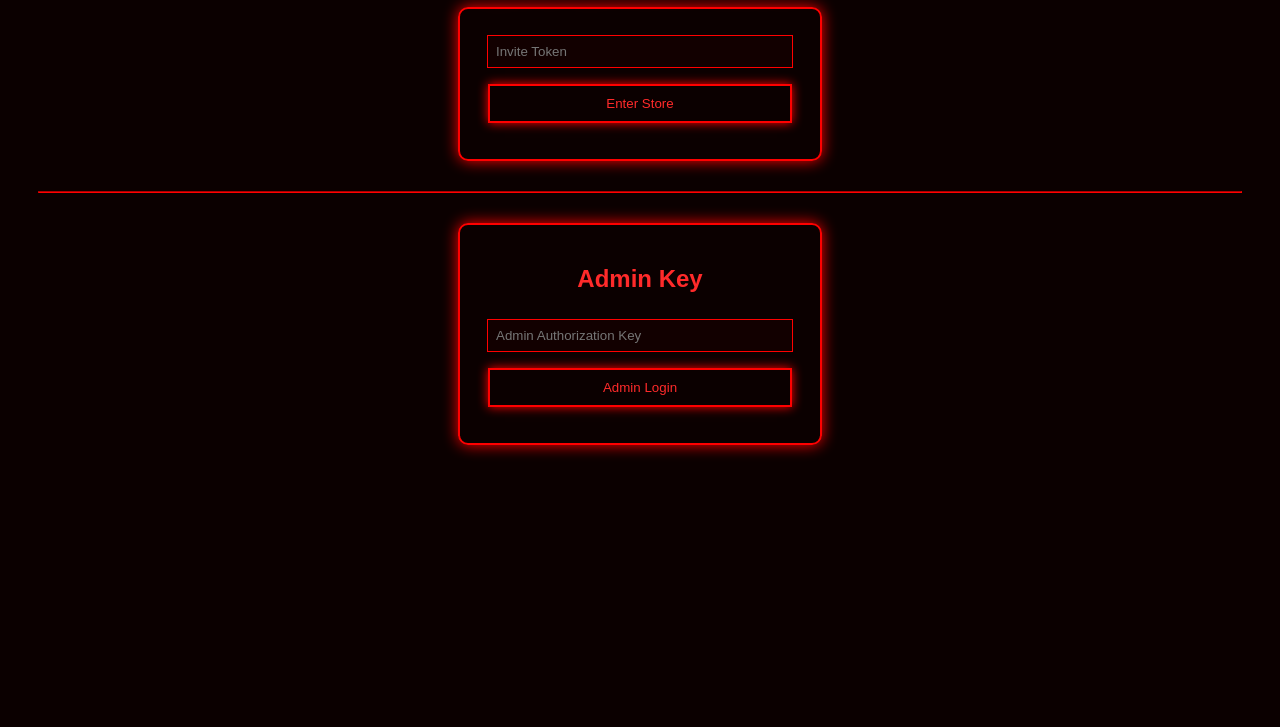
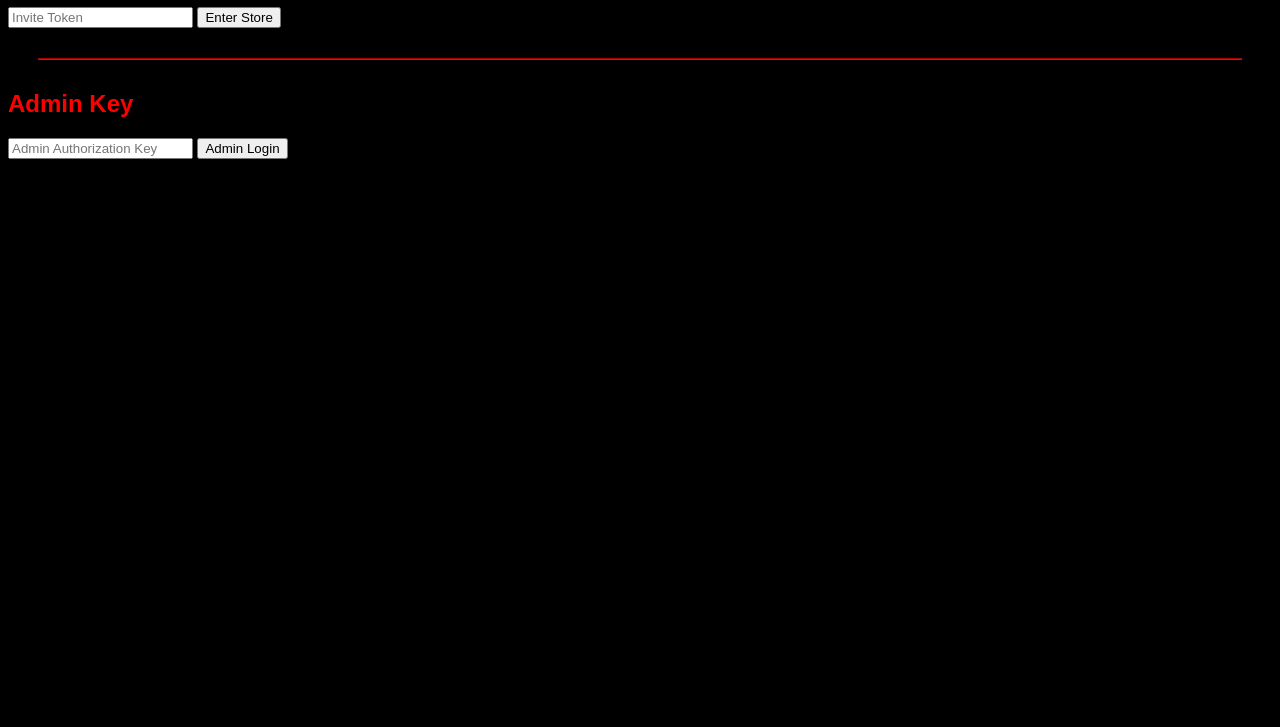
Before and after one commit to v1leshop/v1leshop, a plain HTML site: page token.html in a window 1280 px wide. Shown: the part 73-800 px from the top of the page. Drawn offline with Linux system fonts and the light colour scheme.

Commit message:
Update style.css

```diff
--- a/style.css
+++ b/style.css
@@ -1,74 +1,44 @@
-.xp-bar {
-    width: 80%;
-    height: 14px;
-    border: 2px solid #ff0000;
-    margin: 15px auto;
-    box-shadow: 0 0 10px #ff0000;
+body {
+  background: black;
+  color: red;
+  font-family: Arial;
 }
 
-#xpFill {
-    height: 100%;
-    width: 0%;
-    background: #ff0000;
-    box-shadow: 0 0 15px #ff0000;
+.neon-title {
+  text-align: center;
+  text-shadow: 0 0 15px red;
 }
 
-#userBadge {
-    font-size: 18px;
-    margin-bottom: 10px;
-    text-shadow: 0 0 10px #ff0000;
+.neon-btn {
+  border: 2px solid red;
+  background: transparent;
+  color: red;
+  padding: 10px;
+  margin: 5px;
+  box-shadow: 0 0 10px red;
 }
 
-body {
-    background: #0b0000;
-    color: #ff2a2a;
-    font-family: Arial, sans-serif;
-    text-align: center;
+.neon-btn.small {
+  padding: 6px 14px;
 }
 
-.neon-text {
-    color: #ff2a2a;
-    text-shadow:
-        0 0 5px #ff0000,
-        0 0 10px #ff0000,
-        0 0 20px #ff0000,
-        0 0 40px #ff0000;
+.product {
+  border: 1px solid red;
+  padding: 10px;
+  margin: 10px;
 }
 
-.auth-box {
-    border: 2px solid #ff0000;
-    box-shadow: 0 0 15px #ff0000;
-    padding: 20px;
-    width: 320px;
-    margin: 20px auto;
-    border-radius: 10px;
+.modal {
+  display: none;
+  position: fixed;
+  inset: 0;
+  background: rgba(0,0,0,0.9);
 }
 
-input {
-    width: 90%;
-    padding: 8px;
-    margin: 6px 0;
-    background: #120000;
-    border: 1px solid #ff0000;
-    color: #ff2a2a;
+.modal-content {
+  width: 300px;
+  margin: 10% auto;
+  border: 2px solid red;
+  padding: 15px;
+  box-shadow: 0 0 20px red;
 }
-
-button {
-    margin-top: 10px;
-    padding: 10px;
-    width: 95%;
-    background: transparent;
-    border: 2px solid #ff0000;
-    color: #ff2a2a;
-    cursor: pointer;
-    box-shadow: 0 0 10px #ff0000;
-}
-
-button:hover {
-    background: #ff0000;
-    color: black;
-}
-
-p {
-    color: #ffaaaa;
-}
```
